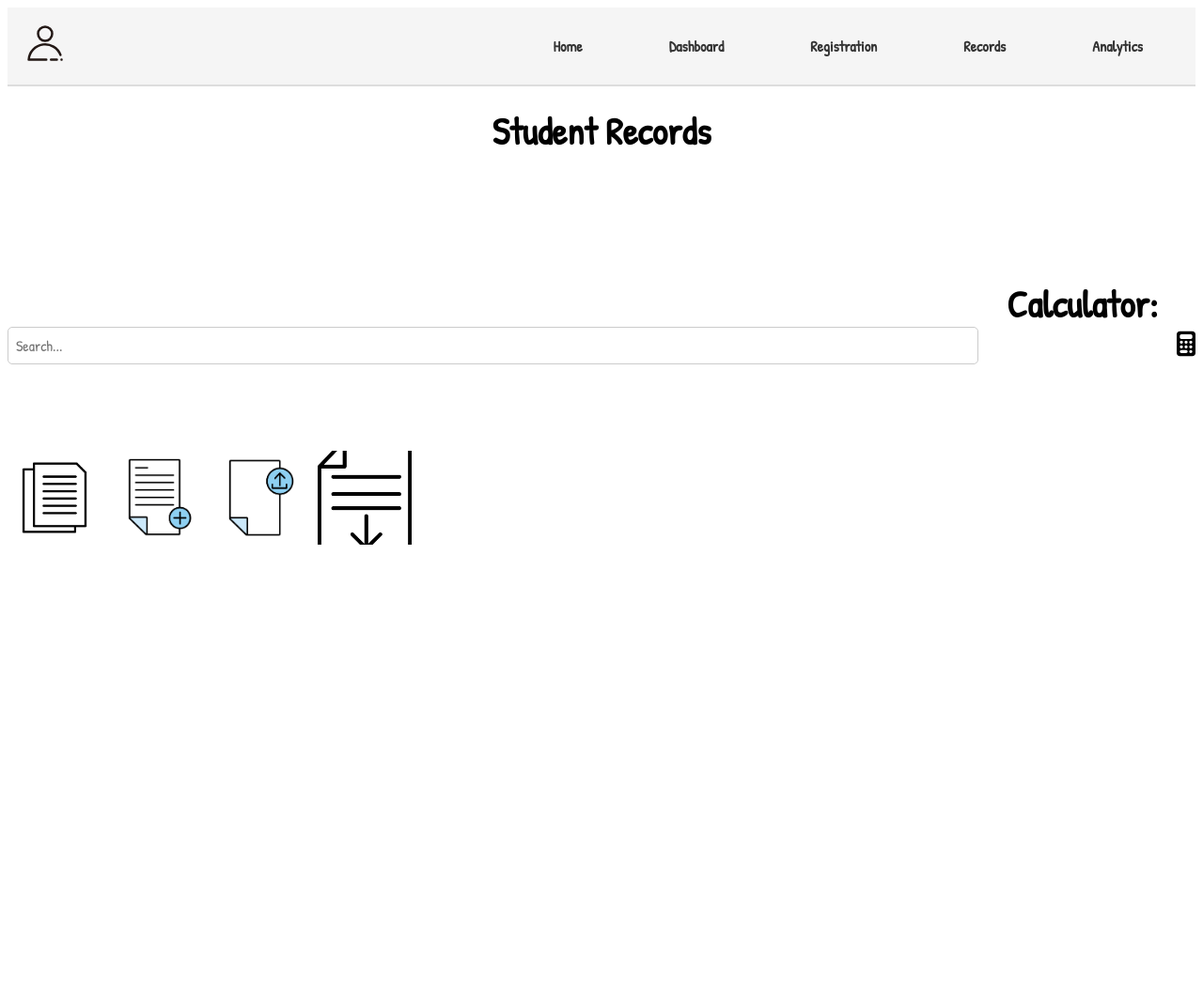
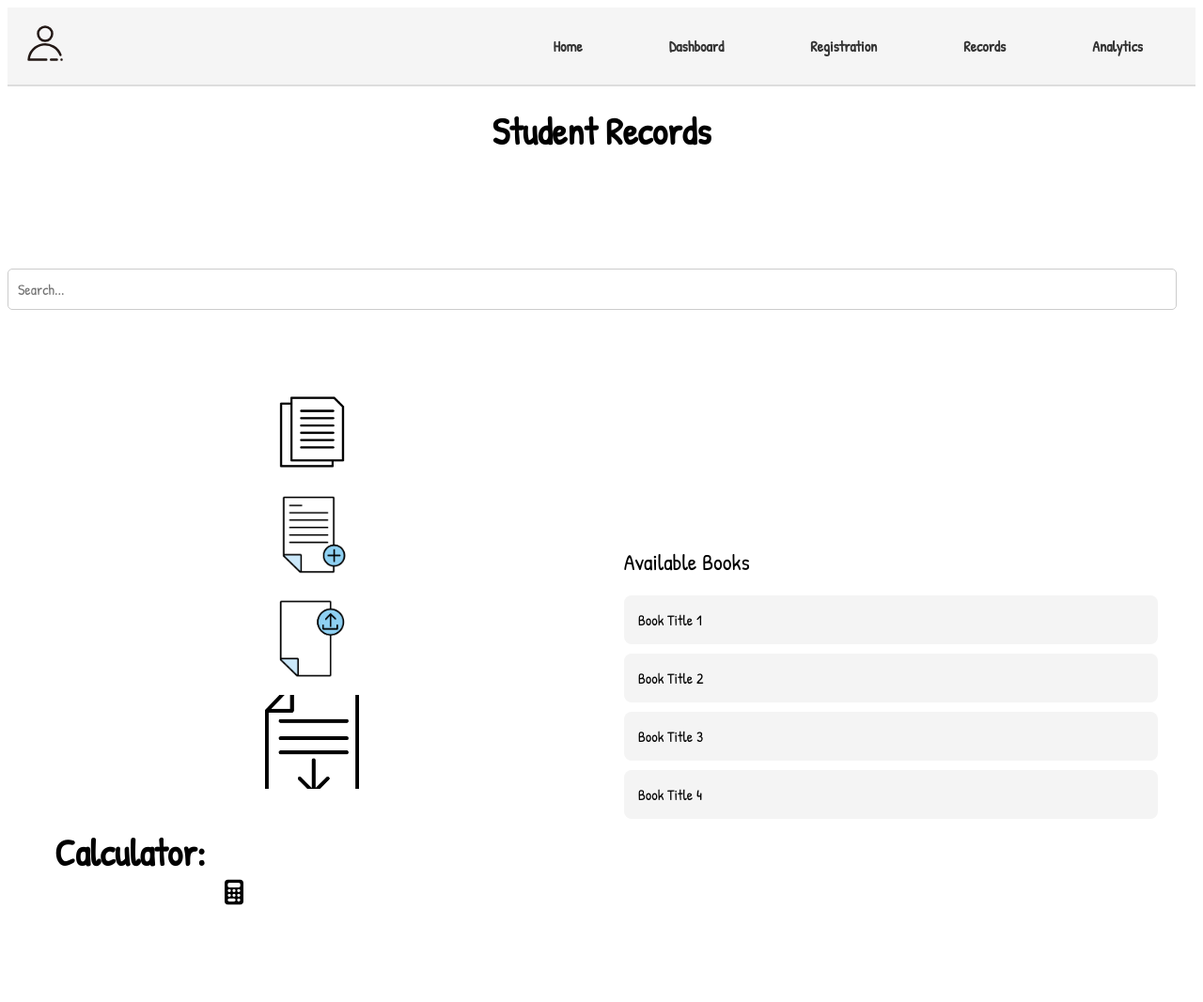
Before and after one commit to buhleqampi/Student-Management, a plain HTML site: page records.html in a window 1280 px wide. Shown: the whole page at 94% size. Before the commit the page ends 800 px from the top, so only its background shows below. Drawn offline with Linux system fonts and the light colour scheme.

Commit message:
records stylin changed

```diff
--- a/records.html
+++ b/records.html
@@ -1,4 +1,4 @@
-<!DOCTYPE html>
+<!-- <!DOCTYPE html>
 <html lang="en">
 <head>
     <meta charset="UTF-8">
@@ -25,7 +25,6 @@
         </ul>
     </div>
     <h1>Student Records</h1>
-
     <div class="header-container">
         <input type="text" class="search" placeholder="Search...">
         <div class="calculator">
@@ -46,4 +45,116 @@
     </div>
 
 </body>
+</html> -->
+
+<!DOCTYPE html>
+<html lang="en">
+
+<head>
+    <meta charset="UTF-8">
+    <meta name="viewport" content="width=device-width, initial-scale=1.0">
+    <title>Student Records</title>
+    <link rel="stylesheet" href="./styles.css">
+    <style>
+        .container {
+            display: flex;
+            justify-content: space-between;
+            margin: 20px;
+        }
+
+        .column {
+            width: 48%;
+        }
+
+        .search {
+            width: 100%;
+            padding: 10px;
+            margin-bottom: 20px;
+            box-sizing: border-box;
+        }
+
+        .image-container {
+            display: flex;
+            flex-direction: column;
+            gap: 10px;
+        }
+/*
+        .document-image {
+            width: 100%;
+            height: auto;
+        } */
+
+        .calculator {
+            margin-top: 20px;
+        }
+
+        .available-books {
+            display: flex;
+            flex-direction: column;
+            gap: 10px;
+        }
+
+        .book {
+            background-color: #f4f4f4;
+            padding: 15px;
+            border-radius: 8px;
+        }
+    </style>
+</head>
+
+<body>
+    <div class="navbar">
+        <div class="logo">
+            <a href="./home.html">
+                <svg width="40px" viewBox="0 0 1024 1024" class="icon" xmlns="http://www.w3.org/2000/svg">
+                    <path d="M512 480a224 224 0 1 0-224-224 224 224 0 0 0 224 224z m0-384a160 160 0 1 1-160 160 160 160 0 0 1 160-160zM989.44 947.84a32 32 0 0 0-6.72-10.56 37.12 37.12 0 0 0-10.56-6.72 32 32 0 0 0-34.88 6.72 36.8 36.8 0 0 0-6.72 10.56 26.56 26.56 0 0 0-2.56 12.16 32 32 0 0 0 2.24 12.16 39.04 39.04 0 0 0 7.04 10.56 32 32 0 0 0 34.88 6.72 37.12 37.12 0 0 0 10.56-6.72 32 32 0 0 0 6.72-34.88zM832 928h-160a32 32 0 0 0 0 64h160a32 32 0 0 0 0-64z" fill="#231815" />
+                    <path d="M941.44 862.08a32 32 0 0 0 18.56-41.6 480 480 0 0 0-926.4 137.28 32 32 0 0 0 32 34.24H544a32 32 0 0 0 0-64H101.44a416 416 0 0 1 800-84.48 32 32 0 0 0 40 18.56z" fill="#231815" />
+                </svg>
+            </a>
+        </div>
+        <ul class="nav-links">
+            <li><a href="./home.html">Home</a></li>
+            <li><a href="./dashboard.html">Dashboard</a></li>
+            <li><a href="./index.html">Registration</a></li>
+            <li><a href="./records.html">Records</a></li>
+            <li><a href="./analytics.html">Analytics</a></li>
+        </ul>
+    </div>
+    <h1>Student Records</h1>
+
+    <div class="header-container">
+        <input type="text" class="search" placeholder="Search...">
+    </div>
+
+    <div class="container">
+        <div class="column">
+            <div class="image-container">
+                <img src="./Assets/Web_(35).jpg" class="document-image" alt="documents">
+                <img src="./Assets/2903_R1NUIExBUiAzMjMtMzI.jpg" class="document-image" alt="add">
+                <img src="./Assets/2903_R1NUIExBUiAzMjMtMjM.jpg" class="document-image" alt="add">
+                <img src="./Assets/vecteezy_download-file-creative-icon-design_30788268.jpg" class="document-image" alt="add">
+            </div>
+
+            <div class="calculator">
+                <h1 class="calculator-text">Calculator:</h1>
+                <a href="./calculator.html">
+                    <svg xmlns="http://www.w3.org/2000/svg" viewBox="0 0 384 512" width="30" height="30">
+                        <path d="M64 0C28.7 0 0 28.7 0 64L0 448c0 35.3 28.7 64 64 64l256 0c35.3 0 64-28.7 64-64l0-384c0-35.3-28.7-64-64-64L64 0zM96 64l192 0c17.7 0 32 14.3 32 32l0 32c0 17.7-14.3 32-32 32L96 160c-17.7 0-32-14.3-32-32l0-32c0-17.7 14.3-32 32-32zm32 160a32 32 0 1 1 -64 0 32 32 0 1 1 64 0zM96 352a32 32 0 1 1 0-64 32 32 0 1 1 0 64zM64 416c0-17.7 14.3-32 32-32l96 0c17.7 0 32 14.3 32 32s-14.3 32-32 32l-96 0c-17.7 0-32-14.3-32-32zM192 256a32 32 0 1 1 0-64 32 32 0 1 1 0 64zm32 64a32 32 0 1 1 -64 0 32 32 0 1 1 64 0zm64-64a32 32 0 1 1 0-64 32 32 0 1 1 0 64zm32 64a32 32 0 1 1 -64 0 32 32 0 1 1 64 0zM288 448a32 32 0 1 1 0-64 32 32 0 1 1 0 64z" />
+                    </svg>
+                </a>
+            </div>
+        </div>
+
+        <div class="column">
+            <h2>Available Books</h2>
+            <div class="available-books">
+                <div class="book">Book Title 1</div>
+                <div class="book">Book Title 2</div>
+                <div class="book">Book Title 3</div>
+                <div class="book">Book Title 4</div>
+            </div>
+        </div>
+    </div>
+</body>
+
 </html>
```
Also changed, not shown: books.js (added, +11 -0 lines), server.js (+0 -13 lines).
